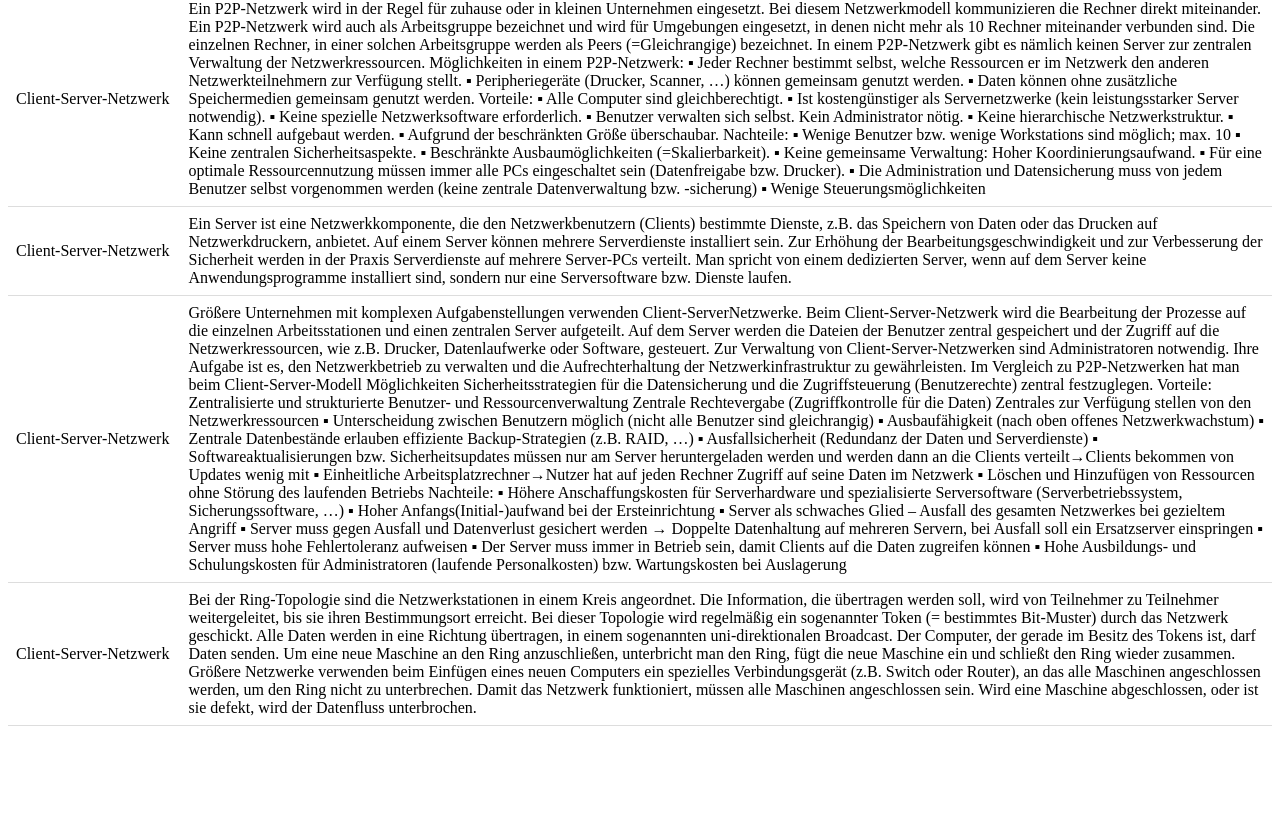
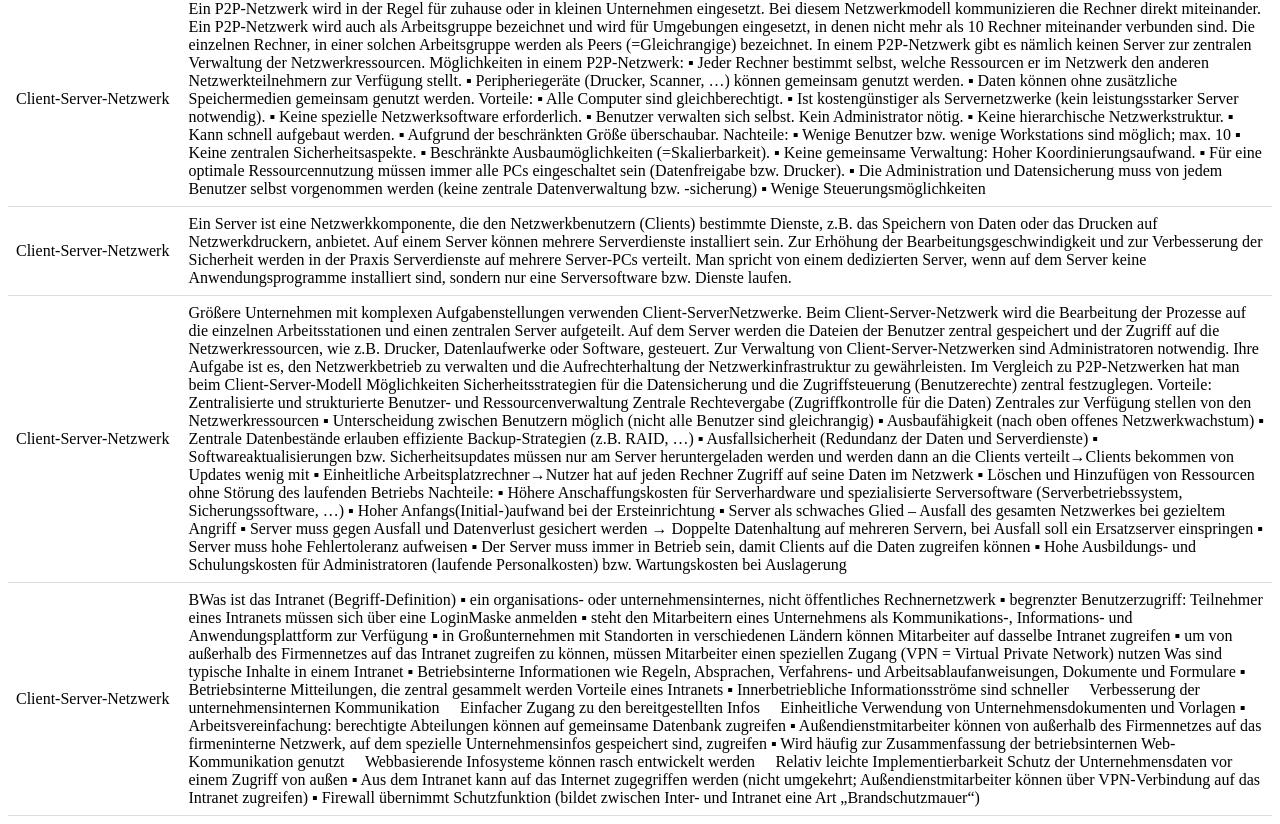
Before and after one commit to KingTurbo/data, a plain HTML site: page index.html in a window 1280 px wide. Shown: the part 1259-2083 px from the top of the page. Before the commit the page ends 1993 px from the top, so only its background shows below. Drawn offline with Linux system fonts and the light colour scheme.

Commit message:
Update index.html

```diff
--- a/index.html
+++ b/index.html
@@ -246,18 +246,39 @@ Personalkosten) bzw. Wartungskosten bei Auslagerung
 															<td>Client-Server-Netzwerk</td>
 															<td>
 
-																Bei der Ring-Topologie sind die Netzwerkstationen in einem Kreis angeordnet. Die
-																Information, die übertragen werden soll, wird von Teilnehmer zu Teilnehmer weitergeleitet,
-																bis sie ihren Bestimmungsort erreicht.
-																Bei dieser Topologie wird regelmäßig ein sogenannter Token (= bestimmtes Bit-Muster) durch
-																das Netzwerk geschickt. Alle Daten werden in eine Richtung übertragen, in einem
-																sogenannten uni-direktionalen Broadcast. Der Computer, der gerade im Besitz des Tokens ist,
-																darf Daten senden. Um eine neue Maschine an den Ring anzuschließen, unterbricht man den
-																Ring, fügt die neue Maschine ein und schließt den Ring wieder zusammen. Größere Netzwerke
-																verwenden beim Einfügen eines neuen Computers ein spezielles Verbindungsgerät (z.B.
-																Switch oder Router), an das alle Maschinen angeschlossen werden, um den Ring nicht zu
-																unterbrechen. Damit das Netzwerk funktioniert, müssen alle Maschinen angeschlossen sein.
-																Wird eine Maschine abgeschlossen, oder ist sie defekt, wird der Datenfluss unterbrochen.
+																BWas ist das Intranet (Begriff-Definition)
+▪ ein organisations- oder unternehmensinternes, nicht öffentliches Rechnernetzwerk
+▪ begrenzter Benutzerzugriff: Teilnehmer eines Intranets müssen sich über eine LoginMaske anmelden
+▪ steht den Mitarbeitern eines Unternehmens als Kommunikations-, Informations- und
+Anwendungsplattform zur Verfügung
+▪ in Großunternehmen mit Standorten in verschiedenen Ländern können Mitarbeiter
+auf dasselbe Intranet zugreifen
+▪ um von außerhalb des Firmennetzes auf das Intranet zugreifen zu können, müssen
+Mitarbeiter einen speziellen Zugang (VPN = Virtual Private Network) nutzen
+Was sind typische Inhalte in einem Intranet
+▪ Betriebsinterne Informationen wie Regeln, Absprachen, Verfahrens- und
+Arbeitsablaufanweisungen, Dokumente und Formulare
+▪ Betriebsinterne Mitteilungen, die zentral gesammelt werden
+																Vorteile eines Intranets
+▪ Innerbetriebliche Informationsströme sind schneller
+ Verbesserung der unternehmensinternen Kommunikation
+ Einfacher Zugang zu den bereitgestellten Infos
+ Einheitliche Verwendung von Unternehmensdokumenten und Vorlagen
+▪ Arbeitsvereinfachung: berechtigte Abteilungen können auf gemeinsame Datenbank
+zugreifen
+▪ Außendienstmitarbeiter können von außerhalb des Firmennetzes auf das
+firmeninterne Netzwerk, auf dem spezielle Unternehmensinfos gespeichert sind,
+zugreifen
+▪ Wird häufig zur Zusammenfassung der betriebsinternen Web-Kommunikation
+genutzt
+ Webbasierende Infosysteme können rasch entwickelt werden
+ Relativ leichte Implementierbarkeit
+Schutz der Unternehmensdaten vor einem Zugriff von außen
+▪ Aus dem Intranet kann auf das Internet zugegriffen werden (nicht umgekehrt;
+Außendienstmitarbeiter können über VPN-Verbindung auf das Intranet zugreifen)
+▪ Firewall übernimmt Schutzfunktion (bildet zwischen Inter- und Intranet eine Art
+„Brandschutzmauer“)
+
 
 															</td></tr>
 
```
